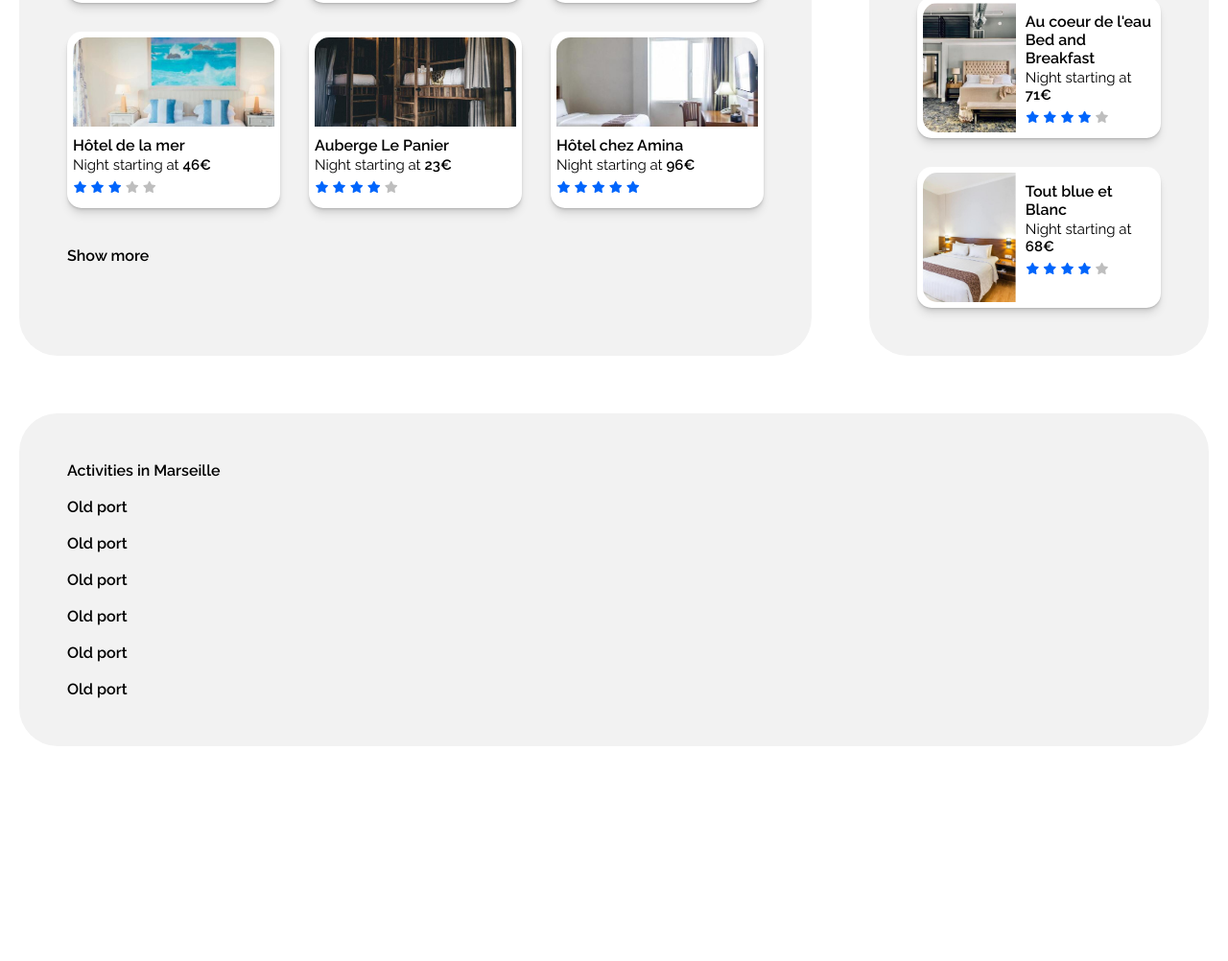
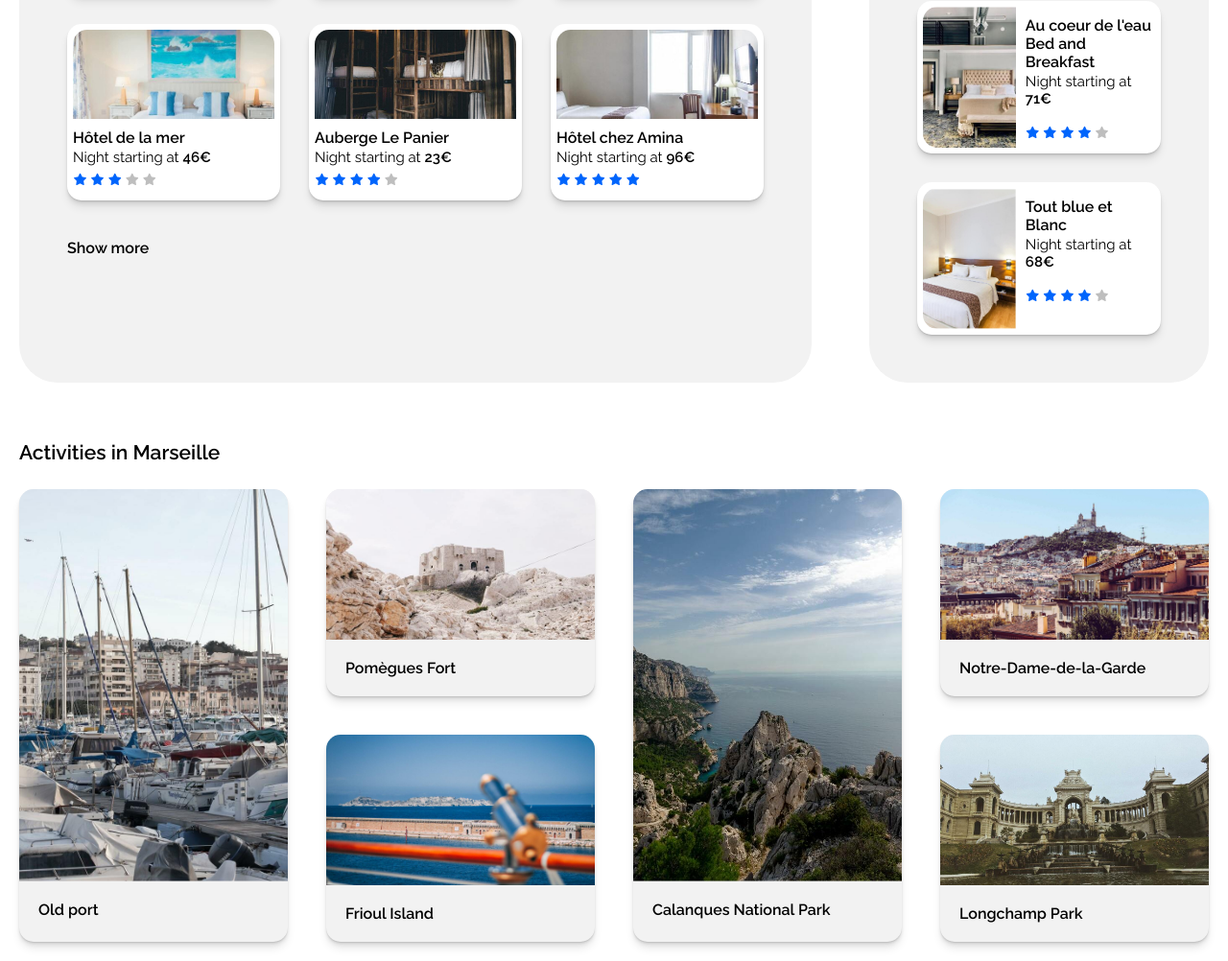
Before and after one commit to tomevertzen/TomEvertzen_2_01062021, a plain HTML site: page index.html in a window 1280 px wide. Shown: the part 590-1592 px from the top of the page at 96% size. Before the commit the page ends 1388 px from the top, so only its background shows below. Drawn offline with Linux system fonts and the light colour scheme.

Commit message:
Added the finishing CSS and HTML fot the activities section for desktop

```diff
--- a/css/style.css
+++ b/css/style.css
@@ -27,8 +27,7 @@ ul {
 }
 
 h3 {
-  font-size: 2.4rem;
-  marg
+  font-size: 2.1rem;
 }
 
 /* RESERVIA CSS STARTS HERE */
@@ -245,7 +244,7 @@ nav ul li {
 }
 
 .card__heading {
-  margin-bottom: .2rem;
+  margin-bottom: 0.2rem;
 }
 
 .card__text {
@@ -258,11 +257,11 @@ nav ul li {
 }
 
 .fas {
-  color: #0065FC;
+  color: #0065fc;
 }
 
-.fas--grey{
-  color:rgb(190, 190, 190)
+.fas--grey {
+  color: rgb(190, 190, 190);
 }
 
 /* CARD STYLING POPULAR SECTION */
@@ -282,11 +281,11 @@ nav ul li {
   display: grid;
   grid-template-columns: 2fr 3fr;
   flex-direction: row;
-  grid-template-rows: repeat(auto-fit, minmax(2rem, 1fr))
+  grid-template-rows: repeat(auto-fit, minmax(2rem, 1fr));
 }
 
 .card--popular .card__img-container {
-  padding-top: 110%;
+  padding-top: 105%;
   border-radius: 15px 0 0 15px;
 }
 
@@ -304,8 +303,74 @@ nav ul li {
   margin-left: 1rem;
 }
 
+.card--popular .card__stars {
+  margin-top: 2rem;
+}
+
 /* ACTIVITIES STYLING SECTION */
 
 .main__activities {
   grid-column: 1 / 3;
+  width: 100%;
+  background-color: rgb(255, 255, 255);
+  padding: 0;
 }
+
+.activities {
+  display: grid;
+  grid-template-columns: repeat(4, 1fr);
+  grid-template-rows: repeat(2, 1fr);
+  grid-gap: 4rem;
+}
+
+.activities__heading {
+  margin-bottom: 2.6rem;
+}
+
+.activity {
+  display: flex;
+  flex-direction: column;
+  background-color: #f2f2f2;
+  border-radius: 15px;
+  overflow: hidden;
+
+  box-shadow: 0 1px 1px rgba(0, 0, 0, 0.068), 0 2px 2px rgba(0, 0, 0, 0.068),
+    0 4px 4px rgba(0, 0, 0, 0.068), 0 8px 8px rgba(0, 0, 0, 0.068);
+}
+
+.activity__img-container {
+  padding-top: 56%;
+  overflow: hidden;
+  position: relative;
+}
+
+.activity__img {
+  width: 100%;
+  position: absolute;
+  left: 50%;
+  top: 50%;
+  transform: translate(-50%, -50%);
+  height: auto;
+}
+
+.activity__img-container--vertical {
+  padding-top: 146%;
+}
+
+.activity__img--vertical {
+  height: 100%;
+  width: auto;
+}
+
+.activity__title {
+  margin: 2rem;
+}
+
+.activity__1 {
+  grid-row: 1/3;
+}
+
+.activity__3 {
+  grid-row: 1/3;
+  grid-column: 3/4;
+}
--- a/index.html
+++ b/index.html
@@ -257,73 +257,77 @@
           </section>
 
           <section class="main__activities">
-            <h4>Activities in Marseille</h4>
+            <h3 class="activities__heading">Activities in Marseille</h3>
             <div class="activities">
-              <article class="activity">
-                <div class="activitity__img-container">
+              <article class="activity activity__1">
+                <div
+                  class="activity__img-container activity__img-container--vertical"
+                >
                   <img
-                    src="
+                    src="./img/img1.jpg
                   "
                     alt=""
-                    class="activitity__img"
+                    class="activity__img activity__img--vertical"
                   />
                 </div>
                 <h4 class="activity__title">Old port</h4>
               </article>
-              <article class="activity">
-                <div class="activitity__img-container">
+              <article class="activity activity__2">
+                <div class="activity__img-container">
                   <img
-                    src="
+                    src="./img/img2.jpg
                   "
                     alt=""
-                    class="activitity__img"
+                    class="activity__img"
                   />
                 </div>
-                <h4 class="activity__title">Old port</h4>
+                <h4 class="activity__title">Pomègues Fort</h4>
               </article>
-              <article class="activity">
-                <div class="activitity__img-container">
+              <article class="activity activity__3">
+                <div
+                  class="activity__img-container activity__img-container--vertical"
+                >
                   <img
-                    src="
+                    src="./img/img3.jpg
                   "
                     alt=""
-                    class="activitity__img"
+                    class="activity__img activity__img--vertical"
                   />
                 </div>
-                <h4 class="activity__title">Old port</h4>
+                <h4 class="activity__title">Calanques National Park</h4>
               </article>
-              <article class="activity">
-                <div class="activitity__img-container">
+              <article class="activity activity__4">
+                <div class="activity__img-container">
                   <img
-                    src="
+                    src="./img/img4.jpg
                   "
                     alt=""
-                    class="activitity__img"
+                    class="activity__img"
                   />
                 </div>
-                <h4 class="activity__title">Old port</h4>
+                <h4 class="activity__title">Notre-Dame-de-la-Garde</h4>
               </article>
-              <article class="activity">
-                <div class="activitity__img-container">
+              <article class="activity activity__5">
+                <div class="activity__img-container">
                   <img
-                    src="
+                    src="./img/img5.jpg
                   "
                     alt=""
-                    class="activitity__img"
+                    class="activity__img"
                   />
                 </div>
-                <h4 class="activity__title">Old port</h4>
+                <h4 class="activity__title">Frioul Island</h4>
               </article>
-              <article class="activity">
-                <div class="activitity__img-container">
+              <article class="activity activity__6">
+                <div class="activity__img-container">
                   <img
-                    src="
+                    src="./img/img6.jpg
                   "
                     alt=""
-                    class="activitity__img"
+                    class="activity__img"
                   />
                 </div>
-                <h4 class="activity__title">Old port</h4>
+                <h4 class="activity__title">Longchamp Park</h4>
               </article>
             </div>
           </section>
```
